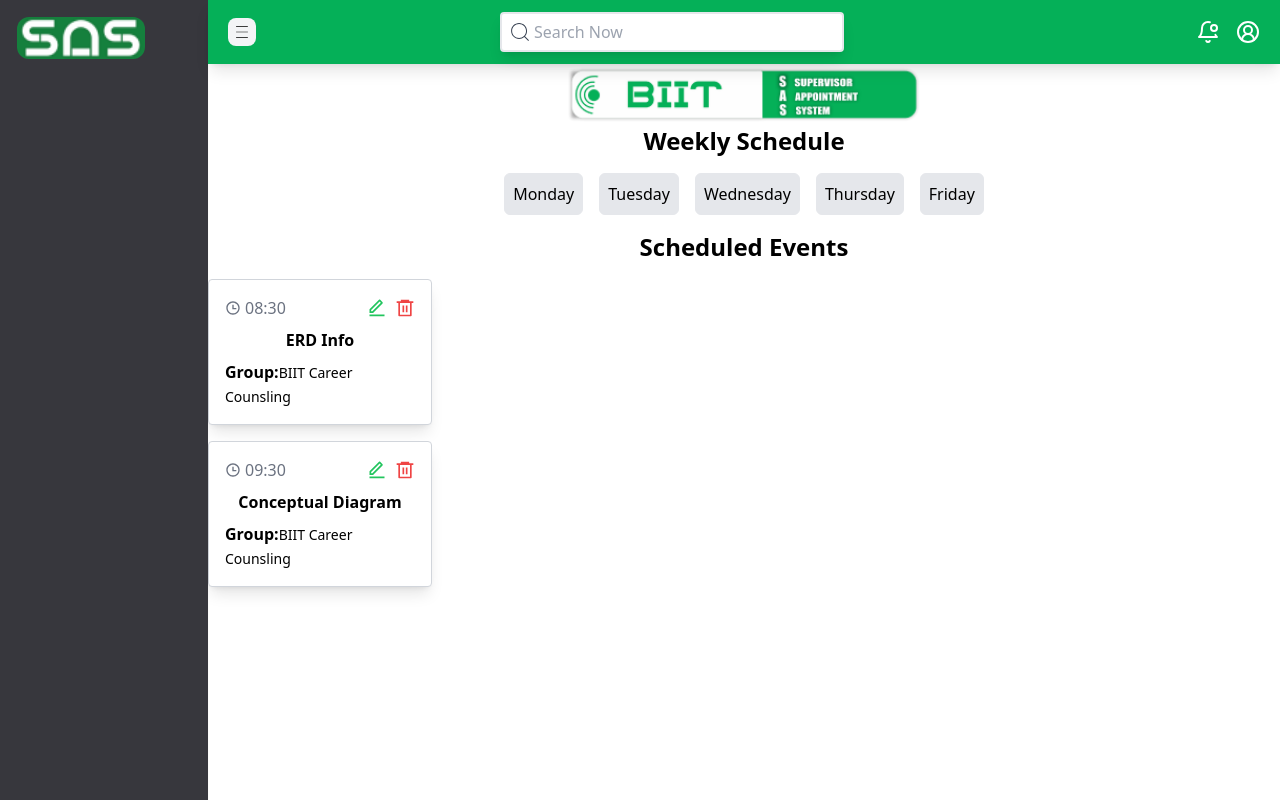
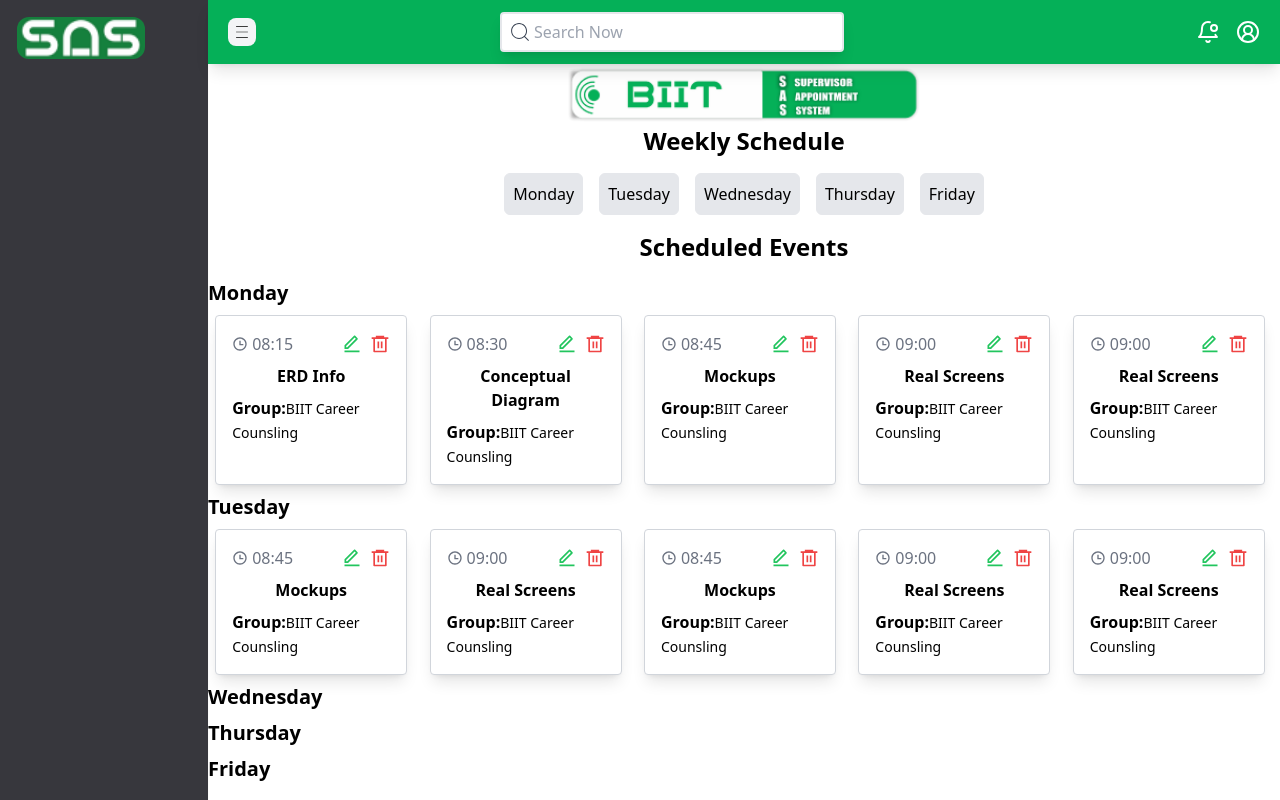
Before and after one commit to Mubashir1292/Biit-Project-Supervisor-Appointment-System, a React (Create React App) app: page /TechnicalExpert/Schedule in a window 1280 px wide. Built offline with nearby package versions, Linux system fonts and the light colour scheme.

Commit message:
Done the pagination in commetiee panel

```diff
--- a/src/components/sidebar/OtherSidebar.jsx
+++ b/src/components/sidebar/OtherSidebar.jsx
@@ -2,17 +2,21 @@ import React, { useEffect, useState } from "react";
 import {
   CircleDotDashed,
   Group,
+  GroupIcon,
   HelpCircle,
   LayoutDashboard,
   UsersRound,
 } from "lucide-react";
 import sas from "../../assets/extra/sas.png";
 import { NavLink } from "react-router-dom";
-import { GoProject, GoTasklist } from "react-icons/go";
-import { GiExplosiveMeeting } from "react-icons/gi";
+import { GoProject, GoProjectTemplate, GoTasklist } from "react-icons/go";
+import { GiExplosiveMeeting, GiGroupedDrops, GiTeacher } from "react-icons/gi";
 import { VscRequestChanges } from "react-icons/vsc";
 import { AiFillSchedule } from "react-icons/ai";
 import { SiGotomeeting } from "react-icons/si";
+import { FaUserGraduate, FaUserTie } from "react-icons/fa";
+import { GrProjects } from "react-icons/gr";
+import { FaDiagramProject } from "react-icons/fa6";
 
 function OtherSidebar({ expanded, setExpanded }) {
   const [user, setUser] = useState({});
@@ -131,6 +135,21 @@ function OtherSidebar({ expanded, setExpanded }) {
       path: "/projectCommetiee/dashboard",
       icon: <LayoutDashboard size={20} />,
     },
+    {
+      label: "Supervising Requests",
+      path: "/projectCommetiee/supervisorRequest",
+      icon: <FaUserTie size={20} />,
+    },
+    {
+      label: "Students Requests",
+      path: "/projectCommetiee/JoinGroup",
+      icon: <FaUserGraduate size={20} />,
+    },
+    {
+      label: "Project Requests",
+      path: "/projectCommetiee/groupRequests",
+      icon: <FaDiagramProject size={20} />,
+    },
   ];
 
   const RenderedLinks = allLinks.map((link, index) => {
--- /dev/null
+++ b/src/pages/Project_Commetiee/GroupRequests/GroupRequests.jsx
@@ -0,0 +1,7 @@
+import React from "react";
+
+function GroupRequests() {
+  return <div>GroupRequests</div>;
+}
+
+export default GroupRequests;
--- /dev/null
+++ b/src/pages/Project_Commetiee/JoinToGroup/JoinToGroup.jsx
@@ -0,0 +1,7 @@
+import React from "react";
+
+function JoinToGroup() {
+  return <div>JoinToGroup</div>;
+}
+
+export default JoinToGroup;
--- /dev/null
+++ b/src/pages/Project_Commetiee/Supervisor-Requests/SupervisorRequests.jsx
@@ -0,0 +1,7 @@
+import React from "react";
+
+function SupervisorRequests() {
+  return <div>SupervisorRequests</div>;
+}
+
+export default SupervisorRequests;
--- a/src/pages/TechnicalExpert/Schedule/ScheduleManagement.jsx
+++ b/src/pages/TechnicalExpert/Schedule/ScheduleManagement.jsx
@@ -4,27 +4,58 @@ import biitlogo from "../../../assets/extra/biitSAS.png";
 import { Card, CardBody, CardText, CardTitle } from "reactstrap";
 import { RiDeleteBin6Line, RiEditLine, RiTimeLine } from "react-icons/ri";
 
-// Sample schedule data for 5 days (Monday to Friday)
 const initialSchedule = [
   {
     day: "Monday",
     events: [
-      { time: "08:30", name: "ERD Info", groupName: "BIIT Career Counsling" },
+      { time: "08:15", name: "ERD Info", groupName: "BIIT Career Counsling" },
       {
-        time: "09:30",
+        time: "08:30",
         name: "Conceptual Diagram",
+        groupName: "BIIT Career Counsling",
+      },
+      { time: "08:45", name: "Mockups", groupName: "BIIT Career Counsling" },
+      {
+        time: "09:00",
+        name: "Real Screens",
+        groupName: "BIIT Career Counsling",
+      },
+      {
+        time: "09:00",
+        name: "Real Screens",
         groupName: "BIIT Career Counsling",
       },
     ],
     slots: generateSlots(),
   },
-  { day: "Tuesday", events: [], slots: generateSlots() },
+  {
+    day: "Tuesday",
+    events: [
+      { time: "08:45", name: "Mockups", groupName: "BIIT Career Counsling" },
+      {
+        time: "09:00",
+        name: "Real Screens",
+        groupName: "BIIT Career Counsling",
+      },
+      { time: "08:45", name: "Mockups", groupName: "BIIT Career Counsling" },
+      {
+        time: "09:00",
+        name: "Real Screens",
+        groupName: "BIIT Career Counsling",
+      },
+      {
+        time: "09:00",
+        name: "Real Screens",
+        groupName: "BIIT Career Counsling",
+      },
+    ],
+    slots: generateSlots(),
+  },
   { day: "Wednesday", events: [], slots: generateSlots() },
   { day: "Thursday", events: [], slots: generateSlots() },
   { day: "Friday", events: [], slots: generateSlots() },
 ];
 
-// Function to generate time slots from 08:30 to 17:30 (last slot: 17:00-18:00)
 function generateSlots() {
   const slots = [];
   let time = { hour: 8, minute: 15 };
@@ -51,9 +82,7 @@ function WeeklyScheduleUpdater() {
   const [selectedSlot, setSelectedSlot] = useState("");
   const [eventName, setEventName] = useState("");
   const [groupName, setGroupName] = useState("");
-  const [availableTimeSlots, setAvailableTimeSlots] = useState([]);
 
-  // Function to handle adding an event
   const handleAddEvent = () => {
     if (selectedDay && selectedSlot && eventName && groupName) {
       setSchedule((prevSchedule) => {
@@ -74,7 +103,6 @@ function WeeklyScheduleUpdater() {
           return day;
         });
       });
-      // Clear selected values
       setSelectedDay("");
       setSelectedSlot("");
       setEventName("");
@@ -84,13 +112,10 @@ function WeeklyScheduleUpdater() {
     }
   };
 
-  // Function to handle selecting a time slot
   const handleSelectSlot = (slot) => {
-    setSelectedSlot(slot.label); // Store only the start time string
-    console.log(slot.label);
+    setSelectedSlot(slot.label);
   };
 
-  // Function to generate dropdown options
   const generateDropdownOptions = () => {
     const day = schedule.find((day) => day.day === selectedDay);
     const availableSlots = day.slots.filter((slot) => slot.available);
@@ -107,7 +132,6 @@ function WeeklyScheduleUpdater() {
       </div>
       <h1 className="text-2xl font-bold mb-4 text-center">Weekly Schedule</h1>
       <div className="flex flex-row space-x-4 justify-center">
-        {/* Day selection */}
         {schedule.map((day, index) => (
           <div key={index}>
             <button
@@ -123,7 +147,6 @@ function WeeklyScheduleUpdater() {
           </div>
         ))}
       </div>
-      {/* Slot selection */}
       {selectedDay && (
         <div className="flex justify-center items-center space-x-3">
           <h2 className="text-lg font-semibold mt-2">
@@ -137,7 +160,6 @@ function WeeklyScheduleUpdater() {
           />
         </div>
       )}
-      {/* Event input */}
       {selectedSlot && (
         <div className="mt-4 flex  flex-col space-y-3 justify-center items-center">
           <input
@@ -162,82 +184,17 @@ function WeeklyScheduleUpdater() {
           </button>
         </div>
       )}
-      {/* Event list */}
       <h2 className="text-2xl font-semibold text-center my-4">
         Scheduled Events
       </h2>
-      {/* <div className="mt-4">
-        <div className="mt-4 flex flex-col justify-around items-center">
-          <div className="w-full flex  items-center">
-            <div className="w-1/5 font-semibold">Day</div>
-            <div className="w-1/5 font-semibold">Time</div>
-            <div className="w-1/5 font-semibold">Name</div>
-            <div className="w-1/5 font-semibold">Group ID</div>
-            <div className="w-1/5 font-semibold">Action</div>
-          </div>
-          {schedule.map((day, index) =>
-            day.events.map((event, idx) => (
-              <div
-                key={`${index}-${idx}`}
-                className="w-full flex justify-around items-center"
-              >
-                <div>{day.day}</div>
-                <div>{event.time}</div>
-                <div>{event.name}</div>
-                <div>{event.groupId}</div>
-                <div>
-                  <button className="px-2 py-1 bg-green-500 text-white rounded-md">
-                    Edit
-                  </button>
-                  <button className="px-2 py-1 bg-red-500 text-white rounded-md ml-2">
-                    Delete
-                  </button>
-                </div>
-              </div>
-            ))
-          )}
-        </div>
-      </div>
-       <table className="mt-2 border w-full">
-        <thead>
-          <tr className="flex justify-between items-center ">
-            <th>Day</th>
-            <th>Time</th>
-            <th>Title</th>
-            <th>Group Name</th>
-            <th>Action</th>
-          </tr>
-        </thead>
-        <tbody>
-           {schedule.map((day, index) =>
-            day.events.map((event, idx) => (
-              <tr
-                key={`${index}-${idx}`}
-                className="flex justify-between items-center "
-              >
-                <td className="text-right">{day.day}</td>
-                <td className="text-right">{event.time}</td>
-                <td className="text-right">{event.name}</td>
-                <td className="text-right">{event.groupName}</td>
-                <td>
-                  <button className="px-1 py-1 bg-green-500 text-white rounded-md">
-                    Edit
-                  </button>
-                  <button className="px-1 py-1 bg-red-500 text-white rounded-md ml-2">
-                    Delete
-                  </button>
-                </td>
-              </tr>
-            ))
-          )}
-
-        </tbody>
-      </table> */}
-      {schedule.map((day, index) =>
-        day.events.map((event, idx) => (
+      {schedule.map((day, index) => (
+        <div key={index}>
+          <h3 className="text-xl font-semibold mb-2">{day.day}</h3>
+          <div className="flex flex-wrap justify-around">
+            {day.events.map((event, idx) => (
               <Card
                 key={`${index}-${idx}`}
-            className="w-[14rem] bg-white py-4 px-4 rounded border border-gray-300 shadow-lg mb-4"
+                className="w-[12rem] bg-white py-4 px-4 rounded border border-gray-300 shadow-lg mb-2 mr-2"
               >
                 <CardBody>
                   <div className="flex items-center justify-between mb-2">
@@ -255,12 +212,16 @@ function WeeklyScheduleUpdater() {
                   </CardTitle>
                   <CardText className="font-bold">
                     Group:
-                <span className="text-sm font-normal">{event.groupName}</span>
+                    <span className="text-sm font-normal">
+                      {event.groupName}
+                    </span>
                   </CardText>
                 </CardBody>
               </Card>
-        ))
-      )}
+            ))}
+          </div>
+        </div>
+      ))}
     </div>
   );
 }
```
Also changed, not shown: src/Routes/Route.js (+9 -3 lines). Lines whose indentation alone changed are shown as unchanged.
